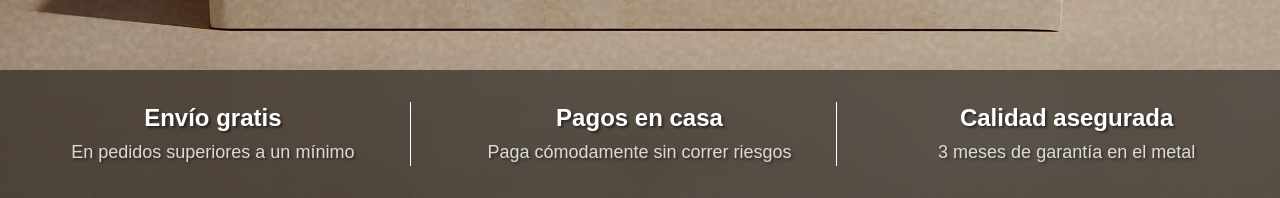
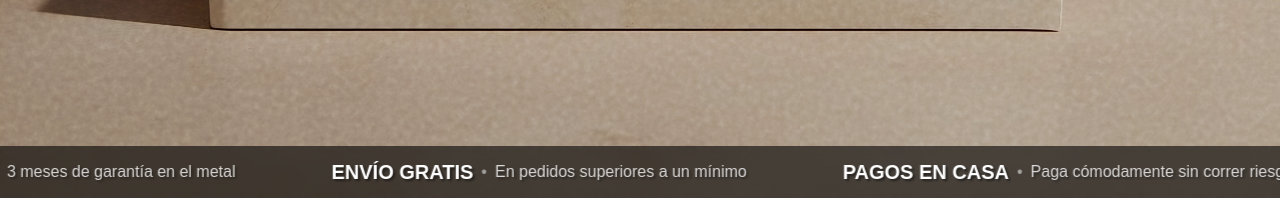
Before and after one commit to LeooQuipildor/Aurea-Ecommerce, a React (Vite) app in the folder client/: page / in a window 1280 px wide. Shown: the part 602-800 px from the top of the page. Built offline with nearby package versions, Linux system fonts and the light colour scheme; no server answers; a web font is replaced by a local one.

Commit message:
Rediseñe el Marquee del hero

```diff
--- a/client/src/components/BenefitsBar.jsx
+++ b/client/src/components/BenefitsBar.jsx
@@ -1,38 +1,94 @@
+import React from "react";
+
 const BenefitsBar = () => {
+  const benefits = [
+    {
+      title: "Envío gratis",
+      description: "En pedidos superiores a un mínimo",
+    },
+    {
+      title: "Pagos en casa",
+      description: "Paga cómodamente sin correr riesgos",
+    },
+    {
+      title: "Calidad asegurada",
+      description: "3 meses de garantía en el metal",
+    },
+  ];
+
+  // Crear un array con múltiples repeticiones para el efecto marquee
+  const marqueeItems = [...benefits, ...benefits, ...benefits, ...benefits];
+
   return (
-    // CAMBIO AQUI:
-    // 1. 'bg-black/50': Negro con 50% de opacidad (similar a tu 49%).
-    // 2. 'backdrop-blur-md': Aplica el desenfoque al fondo (explicado abajo).
-    <div className="bg-black/50 text-white py-8 backdrop-blur-sm">
-      {" "}
-      {/* Color gris/marrón del diseño */}
-      <div className="max-w-7xl mx-auto px-4 grid grid-cols-1 md:grid-cols-3 gap-8 text-center divide-y md:divide-y-0 md:divide-x divide-white-">
-        <div className="px-4">
-          <h3 className="font-semibold text-2xl text-white drop-shadow-[2px_2px_1px_rgba(0,0,0,0.5)]">
-            Envío gratis
-          </h3>
-          <p className="text-lg text-white/80 font-medium mt-1 drop-shadow-[2px_2px_1px_rgba(0,0,0,0.5)]">
-            En pedidos superiores a un mínimo
-          </p>
+    <div className="bg-black/60 text-white py-3 backdrop-blur-sm overflow-hidden">
+      <div className="relative flex">
+        {/* Primera copia del marquee */}
+        <div className="flex animate-marquee whitespace-nowrap">
+          {marqueeItems.map((benefit, index) => (
+            <div
+              key={`marquee-1-${index}`}
+              className="flex items-center mx-8 md:mx-12"
+            >
+              <div className="flex flex-col md:flex-row md:items-center md:gap-2">
+                <h3 className="font-semibold uppercase text-base md:text-xl text-white drop-shadow-[2px_2px_1px_rgba(0,0,0,0.5)]">
+                  {benefit.title}
+                </h3>
+                <span className="hidden md:inline text-white/50">•</span>
+                <p className="text-sm md:text-base text-white/80 font-medium drop-shadow-[2px_2px_1px_rgba(0,0,0,0.5)]">
+                  {benefit.description}
+                </p>
+              </div>
+            </div>
+          ))}
         </div>
-        <div className="px-4">
-          <h3 className="font-semibold text-2xl text-white drop-shadow-[2px_2px_1px_rgba(0,0,0,0.5)]">
-            Pagos en casa
-          </h3>
-          <p className="text-lg text-white/80 font-medium mt-1 drop-shadow-[2px_2px_1px_rgba(0,0,0,0.5)]">
-            Paga cómodamente sin correr riesgos
-          </p>
-        </div>
-        <div className="px-4">
-          <h3 className="font-semibold text-2xl text-white drop-shadow-[2px_2px_1px_rgba(0,0,0,0.5)]">
-            Calidad asegurada
-          </h3>
-          <p className="text-lg text-white/80 font-medium mt-1 drop-shadow-[2px_2px_1px_rgba(0,0,0,0.5)]">
-            3 meses de garantía en el metal
-          </p>
+
+        {/* Segunda copia del marquee para continuidad */}
+        <div
+          className="flex animate-marquee whitespace-nowrap"
+          aria-hidden="true"
+        >
+          {marqueeItems.map((benefit, index) => (
+            <div
+              key={`marquee-2-${index}`}
+              className="flex items-center mx-8 md:mx-12"
+            >
+              <div className="flex flex-col md:flex-row md:items-center md:gap-2">
+                <h3 className="font-semibold uppercase text-base md:text-xl text-white drop-shadow-[2px_2px_1px_rgba(0,0,0,0.5)]">
+                  {benefit.title}
+                </h3>
+                <span className="hidden md:inline text-white/50">•</span>
+                <p className="text-sm md:text-base text-white/80 font-medium drop-shadow-[2px_2px_1px_rgba(0,0,0,0.5)]">
+                  {benefit.description}
+                </p>
+              </div>
+            </div>
+          ))}
         </div>
       </div>
+
+      {/* Animación CSS para marquee */}
+      <style jsx>{`
+        @keyframes marquee {
+          0% {
+            transform: translate3d(0, 0, 0);
+          }
+          100% {
+            transform: translate3d(-100%, 0, 0);
+          }
+        }
+
+        .animate-marquee {
+          animation: marquee 30s linear infinite;
+          will-change: transform;
+        }
+
+        /* Pausar animación al hacer hover */
+        .animate-marquee:hover {
+          animation-play-state: paused;
+        }
+      `}</style>
     </div>
   );
 };
+
 export default BenefitsBar;
--- a/client/src/pages/HomePage.jsx
+++ b/client/src/pages/HomePage.jsx
@@ -32,7 +32,7 @@ const HomePage = () => {
   return (
     <div className="bg-white">
       {/* 1. HERO SECTION */}
-      <div className="relative h-[60vh] sm:h-[70vh] md:h-screen w-full bg-[#000]">
+      <div className="relative h-screen w-full bg-[#000]">
         {/* A. IMAGEN DE FONDO */}
         <div
           className="absolute inset-0 bg-cover bg-center opacity-80"
```
